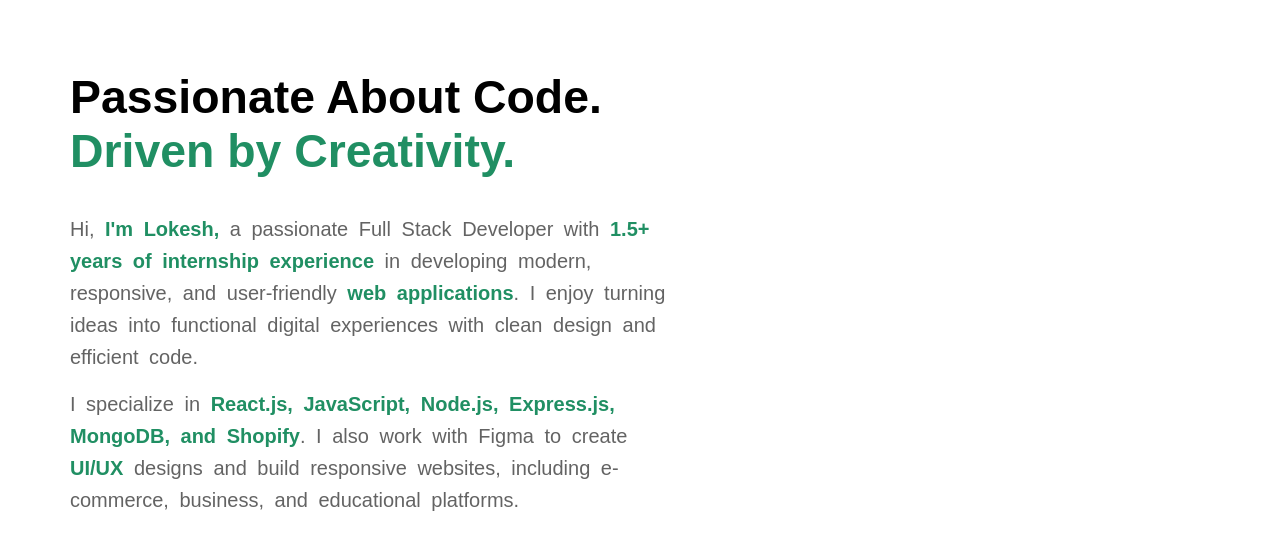
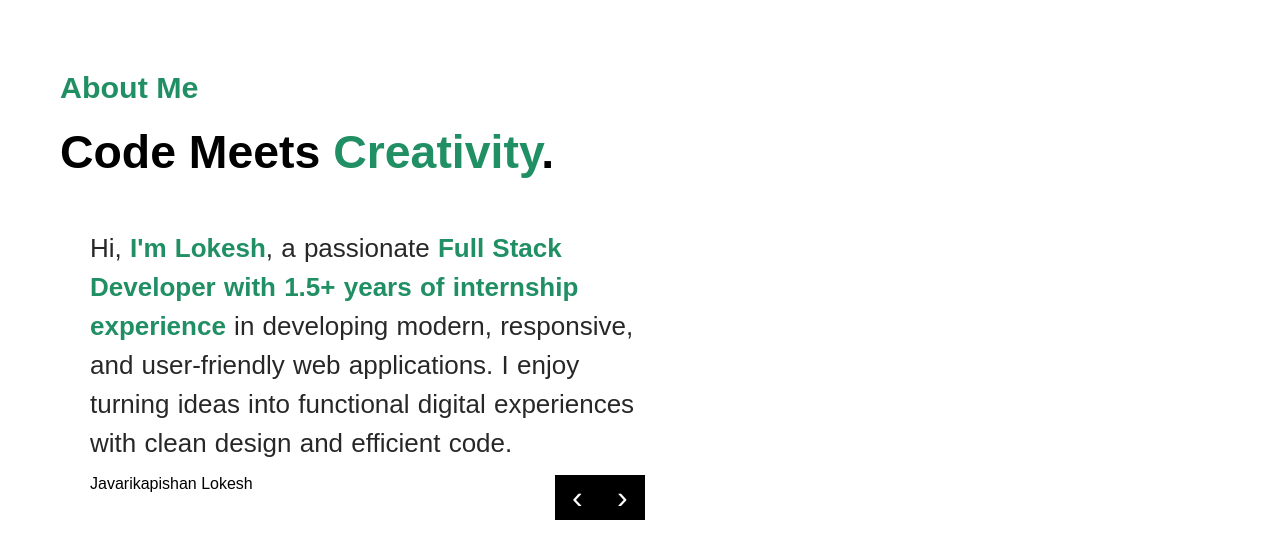
Before and after one commit to Lokeshsinh/Lokesh-portfolio, a React app: page / in a window 1280 px wide. Shown: the part 857-1416 px from the top of the page. Built offline with nearby package versions, Linux system fonts and the light colour scheme; the HTML template or start-up script is replaced by a standard one; a web font is replaced by a local one.

Commit message:
first commit

```diff
--- a/package.json
+++ b/package.json
@@ -11,11 +11,12 @@
   },
   "dependencies": {
     "@fortawesome/fontawesome-free": "^7.3.1",
+    "lucide-react": "^1.71.0",
     "motion": "^14.10.1",
     "react": "^19.3.1",
     "react-dom": "^19.3.1",
-    "react-router-dom": "^7.18.5",
-    "react-ticker": "^1.3.2"
+    "react-icons": "^5.7.0",
+    "react-router-dom": "^7.18.5"
   },
   "devDependencies": {
     "@eslint/js": "^10.0.1",
--- a/src/About/About.jsx
+++ /dev/null
@@ -1,28 +0,0 @@
-import React from 'react'
-import styles from './About.module.css'
-function About() {
-    return (
-        <>
-            <section className={styles.aboutSec}>
-                <div className={styles.aboutFlex}>
-                    {/* ABout me */}
-                    <div className={styles.aboutText}>
-                        <div className={styles.aboutHead}>
-                            <h1>Passionate About Code. <br /> <span> Driven by Creativity.</span></h1>
-                            <div className={styles.aboutPara}>
-                                <p>Hi, <span>I'm Lokesh,</span> a passionate Full Stack Developer with  <span>1.5+ years of internship
-                                    experience</span> in developing modern, responsive, and user-friendly <span>web applications</span>.
-                                    I enjoy turning ideas into functional digital experiences with clean design and efficient code.</p>
-                                <p>I specialize in <span>React.js, JavaScript, Node.js, Express.js, MongoDB, and Shopify</span>. I also work with Figma to
-                                    create <span>UI/UX</span> designs and build responsive websites, including e-commerce, business, and educational platforms.</p>
-                            </div>
-                        </div>
-                    </div>
-                    {/* Id card */}
-                </div>
-            </section>
-        </>
-    );
-}
-
-export default About;
--- a/src/About/About.module.css
+++ /dev/null
@@ -1,61 +0,0 @@
-.aboutSec {
-    width: 100%;
-    padding: 0 70px;
-    position: relative;
-}
-
-.aboutFlex {
-    padding: 70px 0;
-    width: 100%;
-    display: flex;
-    justify-content: space-between;
-    flex-wrap: wrap;
-}
-
-/* Text */
-
-.aboutText {
-    max-width: 53%;
-    display: flex;
-    justify-content: flex-start;
-    align-items: center;
-}
-
-.aboutHead {
-    display: flex;
-    justify-content: flex-start;
-    align-items: flex-start;
-    flex-direction: column;
-    gap: 35px;
-}
-
-.aboutHead h1 {
-    font-size: 2.9rem;
-    font-weight: 600;
-}
-
-.aboutHead h1 span {
-    color: #208F63;
-}
-
-
-/* Para */
-.aboutPara {
-    display: flex;
-    justify-content: start;
-    align-items: start;
-    flex-direction: column;
-    gap: 15px;
-}
-
-.aboutPara p {
-    font-size: 20px;
-    line-height: 1.6;
-    color: rgba(0, 0, 0, 0.611);
-    word-spacing: 5px;
-}
-
-.aboutPara p span {
-    color: #208F63;
-    font-weight: 550;
-}
--- /dev/null
+++ b/src/Componets/About/About.jsx
@@ -0,0 +1,85 @@
+import React, { useState, useEffect, useMemo } from 'react'
+import styles from './About.module.css'
+import { motion, AnimatePresence } from "motion/react";
+
+const aboutMe = [
+    <>
+        Hi, <span style={{ color: "#208F63", fontWeight: "550" }}>
+            I'm Lokesh
+        </span>, a passionate <span style={{ color: "#208F63", fontWeight: "550" }}>Full Stack Developer with 1.5+ years of internship
+            experience</span> in developing modern, responsive, and user-friendly web
+        applications. I enjoy turning ideas into functional digital experiences
+        with clean design and efficient code.
+    </>,
+    <>
+        I specialize in <span style={{ color: "#208F63", fontWeight: "550" }}> React.js, JavaScript, Node.js, Express.js, MongoDB,
+            and Shopify</span>. I also work with Figma to create <span style={{ color: "#208F63", fontWeight: "550" }}> UI/UX designs</span> and build
+        responsive websites, including e-commerce, business, and educational
+        platforms.
+    </>,
+    <>
+        I'm always excited to explore new technologies, improve my
+        <span style={{ color: "#208F63", fontWeight: "550" }}>problem-solving skills</span>, and take on challenging projects. I believe
+        in continuous learning, writing reusable code, and creating meaningful
+        digital solutions that deliver great user experiences.
+    </>
+];
+function About() {
+    const [current, setCurrent] = useState(0);
+
+    // useEffect(() => {
+    //     const interval = setInterval(() => {
+    //         setCurrent((prev) => (prev + 1) % aboutMe.length);
+    //     }, 3000)
+
+    //     console.log(current)
+
+    //     return () => clearInterval(interval)
+    // }, [current]);
+
+    const handlerPrev = () => {
+        setCurrent((prev) => (prev - 1 + aboutMe.length) % aboutMe.length)
+    }
+
+
+    const handleNext = () => {
+        setCurrent((prev) => (prev + 1) % aboutMe.length)
+    }
+
+    return (
+        <>
+            <section className={styles.aboutSec}>
+                <div className={styles.aboutFlex}>
+                    {/* ABout me */}
+                    <div className={styles.aboutText}>
+                        <div className={styles.aboutHead}>
+                            <h3>About Me</h3>
+                            <h1>Code Meets  <span>Creativity</span>.</h1>
+                        </div>
+                        <div className={styles.aboutPara} >
+                            <AnimatePresence mode='wait'>
+                                <motion.p key={current}
+                                    initial={{ opacity: 0, x: 100 }}
+                                    animate={{ opacity: 1, x: 0 }}
+                                    exit={{ opacity: 0, x: -100 }}
+                                    transition={{ duration: 0.5 }}>{aboutMe[current]}</motion.p>
+                            </AnimatePresence>
+                        </div>
+
+                        <div className={styles.aboutBottom}>
+                            <p>Javarikapishan Lokesh</p>
+
+                            <div className={styles.arrowButton}>
+                                <button className={styles.arrowBtn} onClick={handlerPrev}>‹</button>
+                                <button className={styles.arrowBtn} onClick={handleNext}>›</button>
+                            </div>
+                        </div>
+                    </div>
+                    {/* Id card */}
+                </div>
+            </section>
+        </>
+    );
+}
+
+export default About;
--- /dev/null
+++ b/src/Componets/About/About.module.css
@@ -0,0 +1,104 @@
+* {
+    margin: 0;
+    padding: 0;
+    box-sizing: border-box;
+}
+
+.aboutSec {
+    width: 100%;
+    padding: 0 60px;
+    position: relative;
+}
+
+.aboutFlex {
+    padding: 70px 0;
+    width: 100%;
+    display: flex;
+    justify-content: space-between;
+    flex-wrap: wrap;
+}
+
+/* Text */
+
+.aboutText {
+    max-width: 53%;
+    display: flex;
+    justify-content: flex-start;
+    align-items: center;
+    flex-direction: column;
+    gap: 30px;
+}
+
+.aboutHead {
+    width: 100%;
+    display: flex;
+    justify-content: flex-start;
+    align-items: flex-start;
+    flex-direction: column;
+    gap: 20px;
+}
+
+.aboutHead h3 {
+    font-size: 1.9rem;
+    color: #208F63;
+}
+
+.aboutHead h1 {
+    font-size: 2.9rem;
+    font-weight: 600;
+}
+
+.aboutHead h1 span {
+    color: #208F63;
+}
+
+
+
+/* para */
+.aboutPara {
+    display: flex;
+    justify-content: flex-start;
+    align-items: flex-start;
+    flex-direction: column;
+    padding: 20px 30px;
+    width: 100%;
+    height: 200px;
+}
+
+.aboutPara p {
+    font-size: 26px;
+    line-height: 1.5;
+    word-spacing: 1px;
+    font-weight: 500;
+    color: rgba(0, 0, 0, 0.848);
+}
+
+/* about bottom */
+.aboutBottom {
+    margin-top: 1rem;
+    width: 100%;
+    display: flex;
+    justify-content: space-between;
+    align-items: flex-start;
+    padding: 20px 30px;
+}
+
+
+.arrowButton {
+    display: flex;
+}
+
+.arrowBtn {
+    padding: 15px;
+    width: 45px;
+    height: 45px;
+    font-size: 32px;
+    background: black;
+    color: white;
+    display: flex;
+    align-items: center;
+    justify-content: center;
+    cursor: pointer;
+    border: none;
+    outline: none;
+}
--- a/src/Home/Banner/Banner.jsx
+++ b/src/Home/Banner/Banner.jsx
@@ -17,7 +17,7 @@ function Banner() {
             setStore((prev) => (prev + 1) % developer.length)
         }, 2000)
 
-        console.log(store)
+
         return () => clearTimeout(inteval)
     }, [store])
 
--- a/src/Home/Home.jsx
+++ b/src/Home/Home.jsx
@@ -1,7 +1,7 @@
 import React from 'react'
 import Banner from './Banner/Banner';
 import Slider from '../Slider/Slider';
-import About from '../About/About';
+import About from '../Componets/About/About';
 
 function Home() {
     return (
--- a/src/Slider/slider.module.css
+++ b/src/Slider/slider.module.css
@@ -33,7 +33,7 @@
 
 }
 
-.MaequeeSlide:hover .marqueBox{
+.SliderMar:hover .MaequeeSlide {
     animation-play-state: paused;
 }
 
```
Also changed, not shown: src/assets/Logo/comma.png (added), 1 other file (tests, documents, lock files or other folders).
